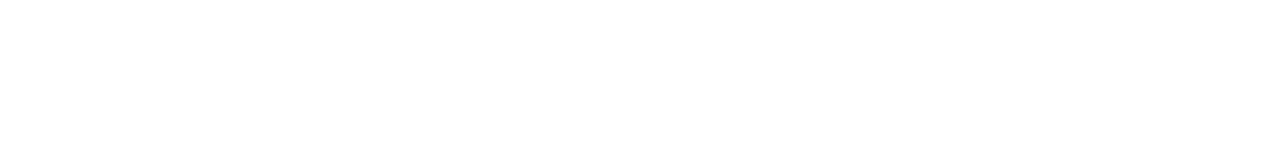
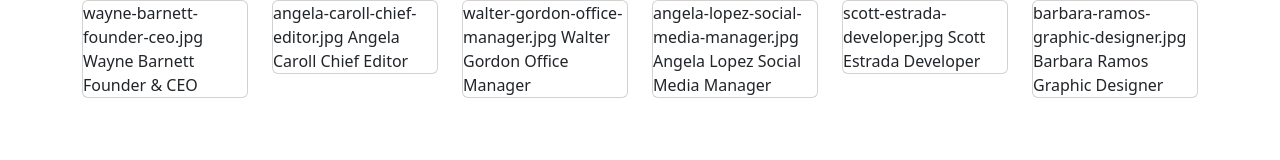
Before and after one commit to mattemutti/js-our-team, a plain HTML site: page index.html in a window 1280 px wide. Drawn offline with nearby package versions, Linux system fonts and the light colour scheme.

Commit message:
add card html

```diff
--- a/assets/js/main.js
+++ b/assets/js/main.js
@@ -33,10 +33,14 @@
 	},
   ];
 
+  // Seleziono l'elemento row della dom
+  // - creare la variabile che seleziona la row dove aggiungeremo le card dei membri del team
+  const rowElement = document.querySelector('.row');
 
 
 // 1 - stampare in console i dato dell'oggetto contenuti nell'array
 //- creare un ciclo for per ciclare all'interno dell'array
+// 2 stampare le stesse info su dom sottoforma di stringhe
 // all'interno, richiamare la posizione che cicla e mandare a video il dato dell'oggetto in quella posizione dell'array.
 
 for (let i = 0; i < team.length; i++) {
@@ -45,12 +49,27 @@
 
 console.log(team[i].name, team[i].role, team[i].image);
 
+
+// - creare un markUp che inserisce nel codice della dom la col e la card
+const markUp = `<div class="col"><div class= "card">${team[i].image} ${team[i].name} ${team[i].role}</div></div>`
+
+
+
+rowElement.insertAdjacentHTML('beforeend', markUp)
+
+
+
 }
 
 
 
-// 2 stampare le stesse info su dom sottoforma di stringhe
 
-// - creare una griglia in html,
-// - creare delle variabili che selezionano la row dove aggiungeremo le card dei membri del team
+
+
+
+
+
+
+
+
 // - aggiungiamo con addElement le varie card all'interno di "row" a l''internbo ci stampiamo con il template litteral i dati dell'array di oggetti.
--- a/index.html
+++ b/index.html
@@ -13,6 +13,14 @@
 <body>
 
 
+
+
+	<div class="container">
+		<div class="row">
+
+		</div>
+	</div>
+
 	<script src="https://cdn.jsdelivr.net/npm/bootstrap@5.3.3/dist/js/bootstrap.bundle.min.js"
 		integrity="sha384-YvpcrYf0tY3lHB60NNkmXc5s9fDVZLESaAA55NDzOxhy9GkcIdslK1eN7N6jIeHz"
 		crossorigin="anonymous"></script>
```
